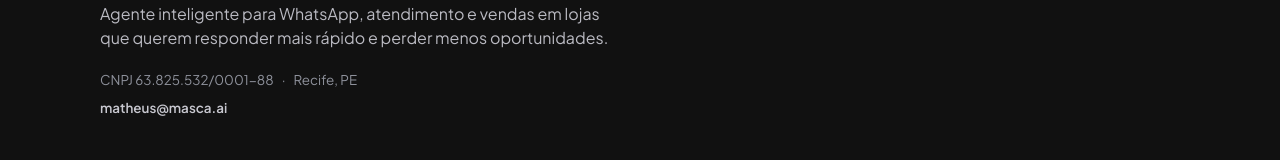
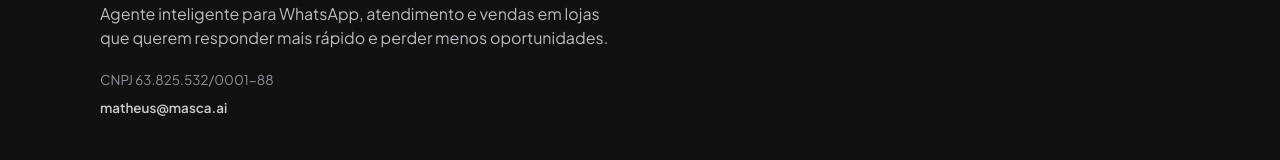
Before and after one commit to JotaaLm/landing-page-masca, a React (Vite) app: page / in a window 1280 px wide. Shown: the part 9340-9500 px from the top of the page. Built offline with nearby package versions, Linux system fonts and the light colour scheme.

Commit message:
feat:romove recife-pe from rodape

```diff
--- a/src/components/Footer.jsx
+++ b/src/components/Footer.jsx
@@ -16,8 +16,6 @@ export default function Footer() {
           <address className="footer-legal" aria-label="Dados legais e de contato">
             <p className="footer-legal-meta">
               <span>CNPJ 63.825.532/0001-88</span>
-              <span aria-hidden="true">·</span>
-              <span>Recife, PE</span>
             </p>
             <a className="footer-legal-contact" href="mailto:matheus@masca.ai">
               matheus@masca.ai
```
